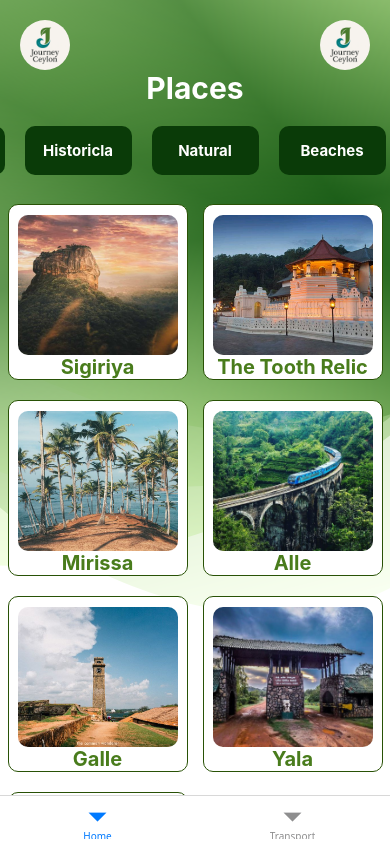
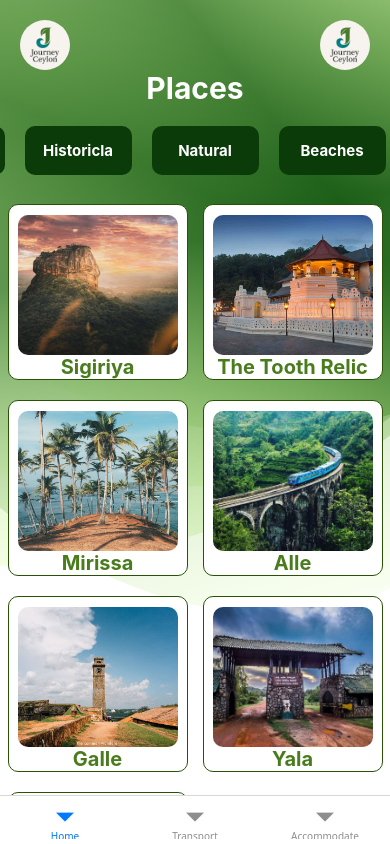
Before and after one commit to Avishka-kavishan/Travel_APP, a React Native app: screen /HomeTab in a window 390 px wide. Built offline with nearby package versions, Linux system fonts and the light colour scheme.

Commit message:
add accommodate page

```diff
--- a/src/screen/HomeTab.tsx
+++ b/src/screen/HomeTab.tsx
@@ -12,7 +12,7 @@ export type BottomTabParamList = {
   Profile: undefined;
   Health: undefined;
   Transport: undefined;
-
+  Accommodate: undefined;
 };
 
 
@@ -20,6 +20,7 @@ import { Text, View } from 'react-native';
 import { NavigationContainer } from '@react-navigation/native';
 import Home from './Home';
 import Transport from './Transport';
+import Accommodation from './Accommodation';
 
 
 function HomeScreen({ navigation }:any) {
@@ -66,6 +67,7 @@ export default function HomeTab() {
       <Tab.Navigator screenOptions={{headerShown:false}}>
         <Tab.Screen name="Home" component={Home}  />
         <Tab.Screen name="Transport" component={Transport} />
+        <Tab.Screen name="Accommodate" component={Accommodation} />
       </Tab.Navigator>
 
   );
```
